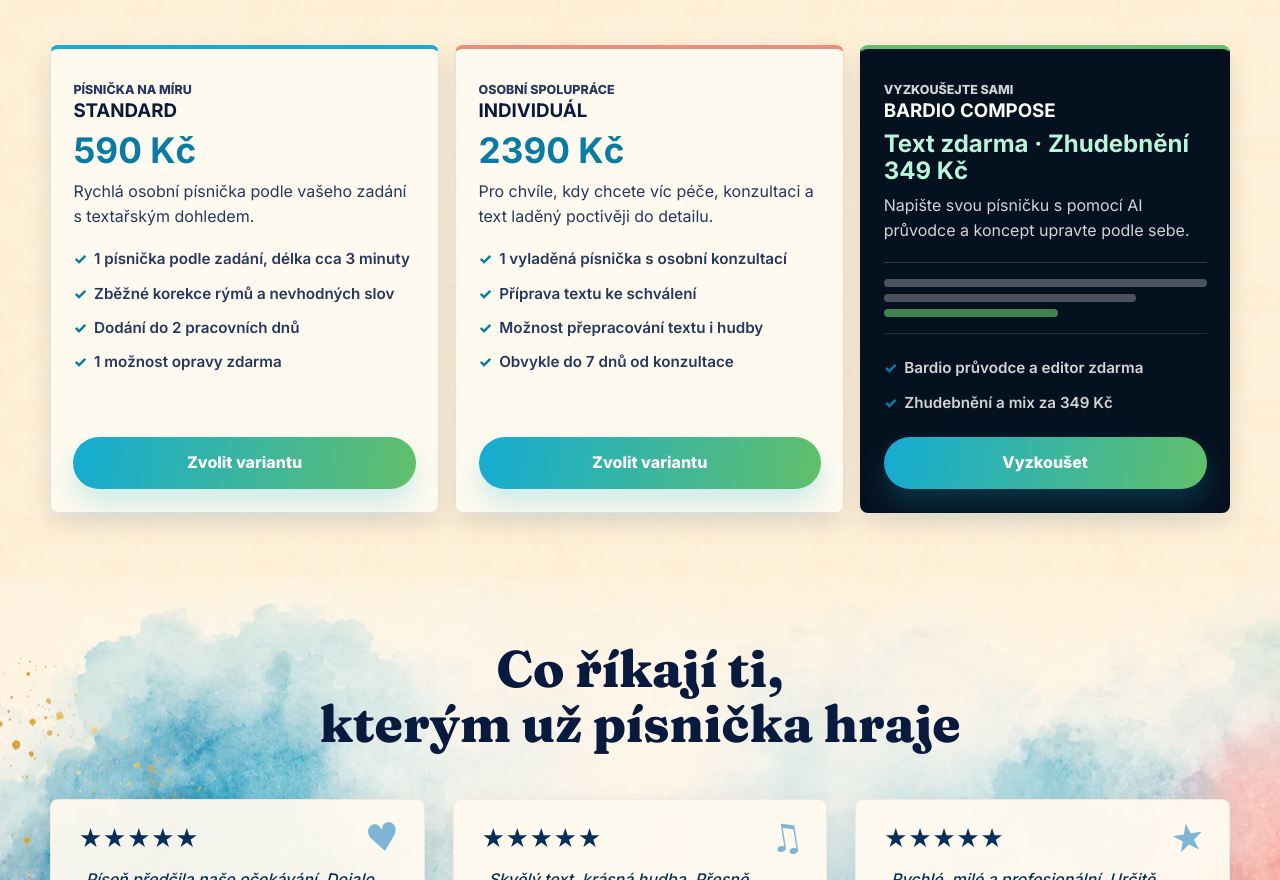
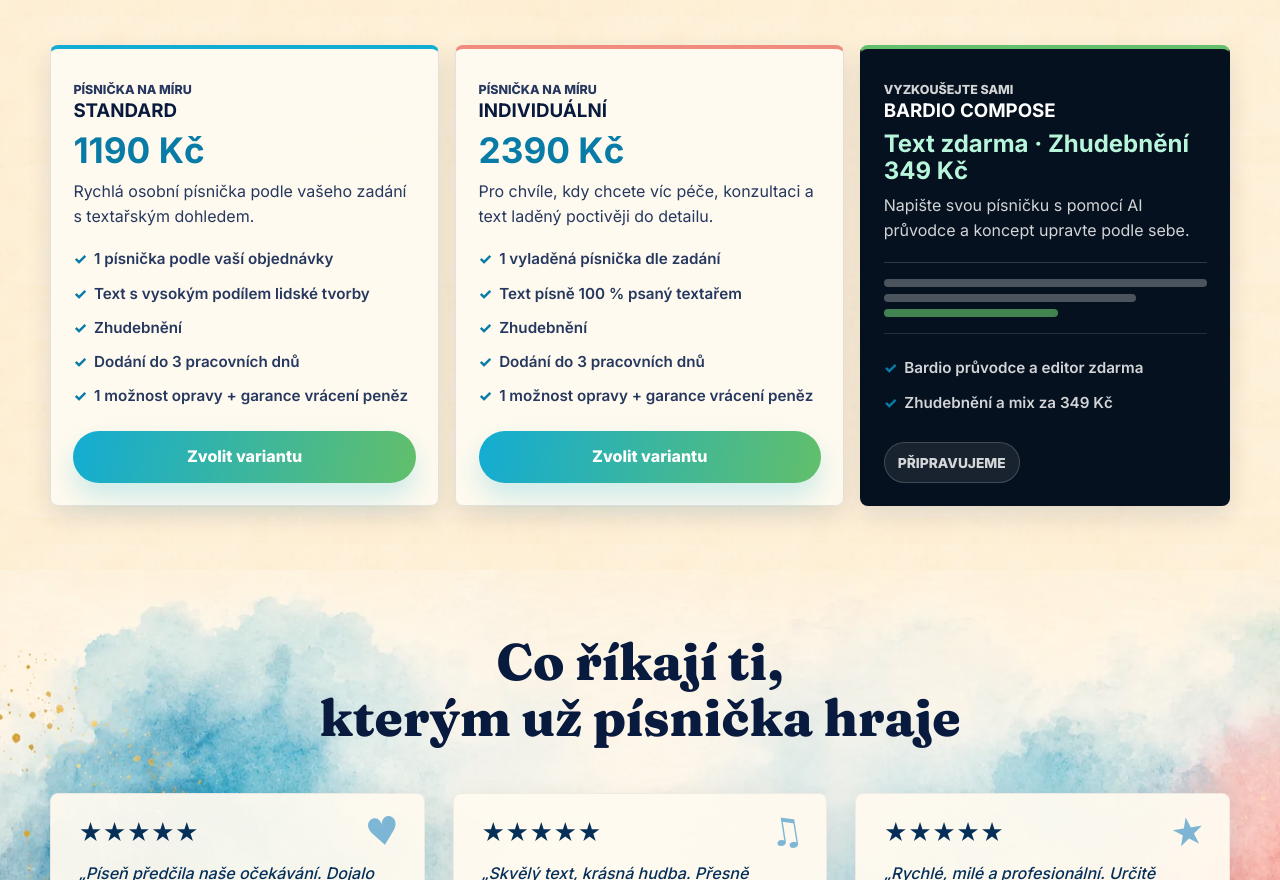
Before and after one commit to brazdilr/brazdilr.github.io, a plain HTML site: page clean/index.html in a window 1280 px wide. Shown: the part 3347-4227 px from the top of the page. Drawn offline with Linux system fonts and the light colour scheme.

Commit message:
Update clean pricing copy

```diff
--- a/clean/assets/css/styles.css
+++ b/clean/assets/css/styles.css
@@ -720,6 +720,22 @@
     margin-top: auto;
 }
 
+.coming-soon-label {
+    display: inline-flex;
+    align-items: center;
+    justify-content: center;
+    align-self: flex-start;
+    margin-top: auto;
+    padding: 0.52rem 0.82rem;
+    border: 1px solid rgba(255, 255, 255, 0.18);
+    border-radius: 999px;
+    color: rgba(255, 255, 255, 0.82);
+    background: rgba(255, 255, 255, 0.08);
+    font-size: 0.86rem;
+    font-weight: 800;
+    text-transform: uppercase;
+}
+
 .price-card-dark {
     color: var(--white);
     border-top-color: var(--mint);
--- a/clean/index.html
+++ b/clean/index.html
@@ -200,29 +200,31 @@
 
                 <div class="pricing-grid">
                     <article class="price-card">
-                        <p class="eyebrow">Písnička na míru</p>
+                        <p class="eyebrow">PÍSNIČKA NA MÍRU</p>
                         <h3>STANDARD</h3>
-                        <strong>590 Kč</strong>
+                        <strong>1190 Kč</strong>
                         <p>Rychlá osobní písnička podle vašeho zadání s textařským dohledem.</p>
                         <ul>
-                            <li>1 písnička podle zadání, délka cca 3 minuty</li>
-                            <li>Zběžné korekce rýmů a nevhodných slov</li>
-                            <li>Dodání do 2 pracovních dnů</li>
-                            <li>1 možnost opravy zdarma</li>
+                            <li>1 písnička podle vaší objednávky</li>
+                            <li>Text s vysokým podílem lidské tvorby</li>
+                            <li>Zhudebnění</li>
+                            <li>Dodání do 3 pracovních dnů</li>
+                            <li>1 možnost opravy + garance vrácení peněz</li>
                         </ul>
                         <a class="button button-primary" href="#contact">Zvolit variantu</a>
                     </article>
 
                     <article class="price-card">
-                        <p class="eyebrow">Osobní spolupráce</p>
-                        <h3>INDIVIDUÁL</h3>
+                        <p class="eyebrow">PÍSNIČKA NA MÍRU</p>
+                        <h3>INDIVIDUÁLNÍ</h3>
                         <strong>2390 Kč</strong>
                         <p>Pro chvíle, kdy chcete víc péče, konzultaci a text laděný poctivěji do detailu.</p>
                         <ul>
-                            <li>1 vyladěná písnička s osobní konzultací</li>
-                            <li>Příprava textu ke schválení</li>
-                            <li>Možnost přepracování textu i hudby</li>
-                            <li>Obvykle do 7 dnů od konzultace</li>
+                            <li>1 vyladěná písnička dle zadání</li>
+                            <li>Text písně 100 % psaný textařem</li>
+                            <li>Zhudebnění</li>
+                            <li>Dodání do 3 pracovních dnů</li>
+                            <li>1 možnost opravy + garance vrácení peněz</li>
                         </ul>
                         <a class="button button-primary" href="#contact">Zvolit variantu</a>
                     </article>
@@ -241,7 +243,7 @@
                             <li>Bardio průvodce a editor zdarma</li>
                             <li>Zhudebnění a mix za 349 Kč</li>
                         </ul>
-                        <a class="button button-primary" href="#contact">Vyzkoušet</a>
+                        <span class="coming-soon-label">Připravujeme</span>
                     </article>
                 </div>
             </div>
```
